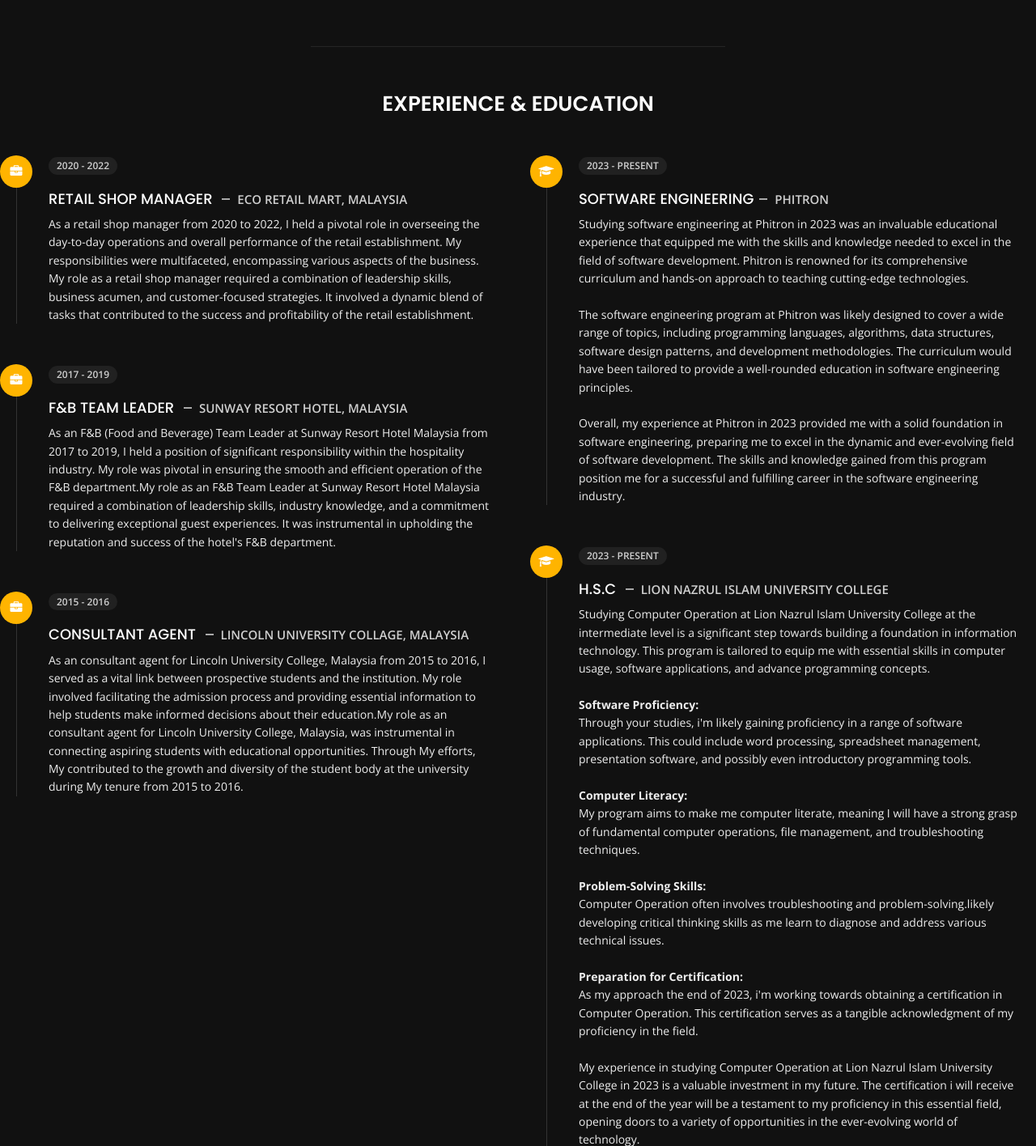
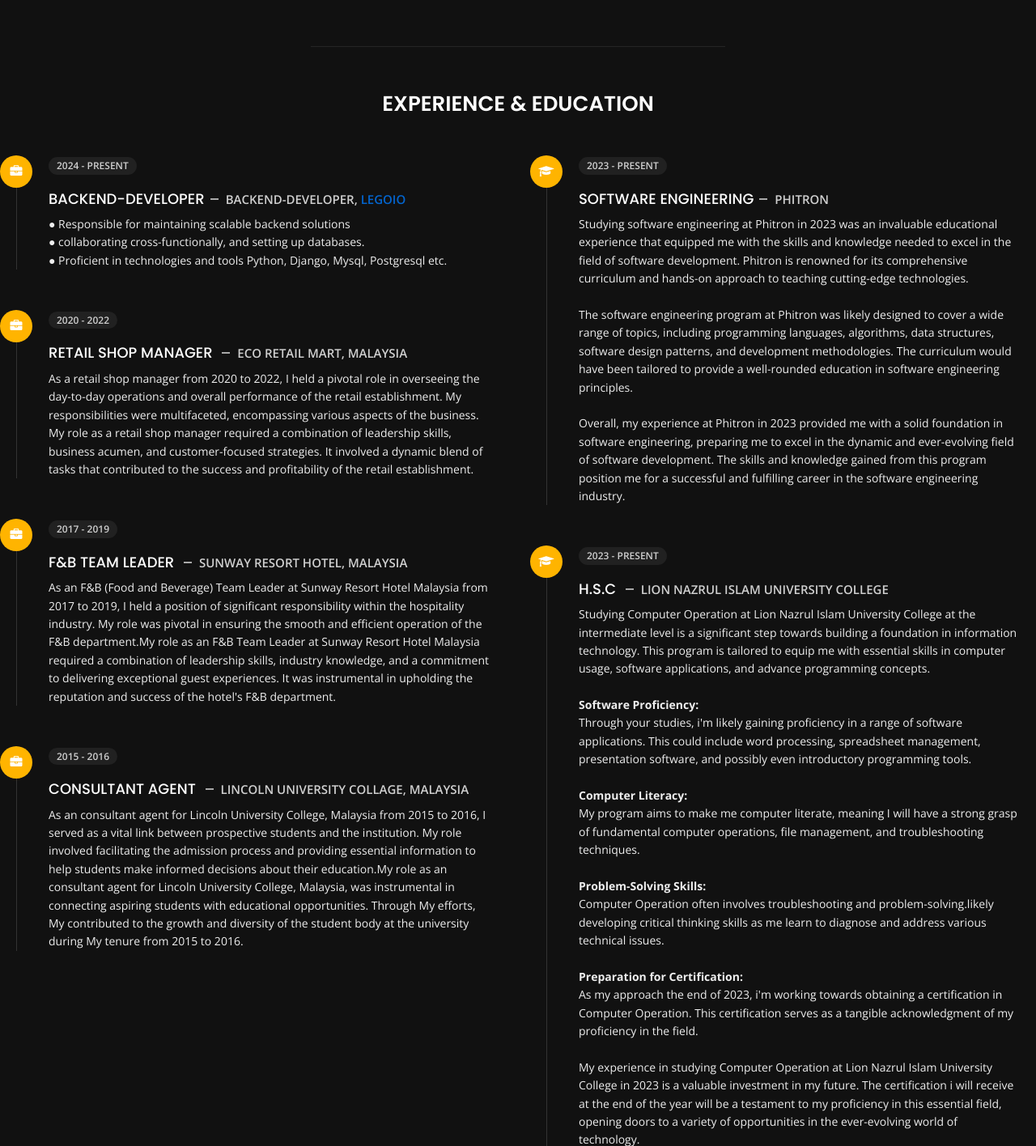
Before and after one commit to sagorluc/deployPersonalPortfolio, a Django app: page /profile/ in a window 1280 px wide. Shown: the part 1161-2577 px from the top of the page at 81% size. Run offline with Django 4.2, Linux system fonts and the light colour scheme; some libraries are stand-ins or nearby versions.

Commit message:
update personal portfolio

```diff
--- a/Protfolio/profile_app/templates/about.html
+++ b/Protfolio/profile_app/templates/about.html
@@ -219,6 +219,16 @@
                             <div class="icon">
                                 <i class="fa fa-briefcase"></i>
                             </div>
+                            <span class="time open-sans-font text-uppercase">2024 - present</span>
+                            <h5 class="poppins-font text-uppercase">Backend-Developer<span class="place open-sans-font">Backend-Developer, <a target="_blank" href="">LegoIO</a> </span></h5>
+                            <p class="open-sans-font">● Responsible for maintaining scalable backend solutions <br>
+                                ● collaborating cross-functionally, and setting up databases. <br>
+                                ● Proficient in technologies and tools Python, Django, Mysql, Postgresql etc.</p>
+                        </li>
+                        <li>
+                            <div class="icon">
+                                <i class="fa fa-briefcase"></i>
+                            </div>
                             <span class="time open-sans-font text-uppercase">2020 - 2022</span>
                             <h5 class="poppins-font text-uppercase">Retail Shop Manager <span class="place open-sans-font">Eco Retail Mart, Malaysia</span></h5>
                             <p class="open-sans-font">As a retail shop manager from 2020 to 2022, I held a pivotal role in overseeing the day-to-day operations and overall performance of the retail establishment. My responsibilities were multifaceted, encompassing various aspects of the business. My role as a retail shop manager required a combination of leadership skills, business acumen, and customer-focused strategies. It involved a dynamic blend of tasks that contributed to the success and profitability of the retail establishment.</p>
--- a/Protfolio/static/css/style.css
+++ b/Protfolio/static/css/style.css
@@ -544,7 +544,7 @@
 }
 
 .home .bg {
-  background-image: url(../img/2.jpg);
+  background-image: url(../img/myPic.png);
   background-size: cover;
   background-repeat: no-repeat;
   background-position: top;
--- a/Protfolio/templates/index.html
+++ b/Protfolio/templates/index.html
@@ -13,7 +13,8 @@
         <div class="col-12 col-lg-8 offset-lg-4 home-details text-left text-sm-center text-lg-left">
             <div>
                 {% for home in homes %}
-                    <img src="{{home.home_obj.image.url}}" class="img-fluid ssmain-img-mobile d-none d-sm-block d-lg-none" alt="my picture" />
+                    {% comment %} <img src="{{home.home_obj.image.url}}" class="img-fluid ssmain-img-mobile d-none d-sm-block d-lg-none" alt="my picture" /> {% endcomment %}
+                    <img src="{% static "./img/myPic.png" %}" class="img-fluid ssmain-img-mobile d-none d-sm-block d-lg-none" alt="my picture" />
                     <h1 class="text-uppercase poppins-font">I'm {{home.home_obj.first_name}} {{home.home_obj.last_name}}.<span>{{home.work_as}}</span></h1>
                     <p class="open-sans-font">{{home.description}}</p>
                 {% endfor %}
```
Also changed, not shown: Protfolio/Protfolio/settings.py (+4 -12 lines), Protfolio/requirements.txt (added, +12 -0 lines), Protfolio/static/img/myPic.png (added), 1 other file.
